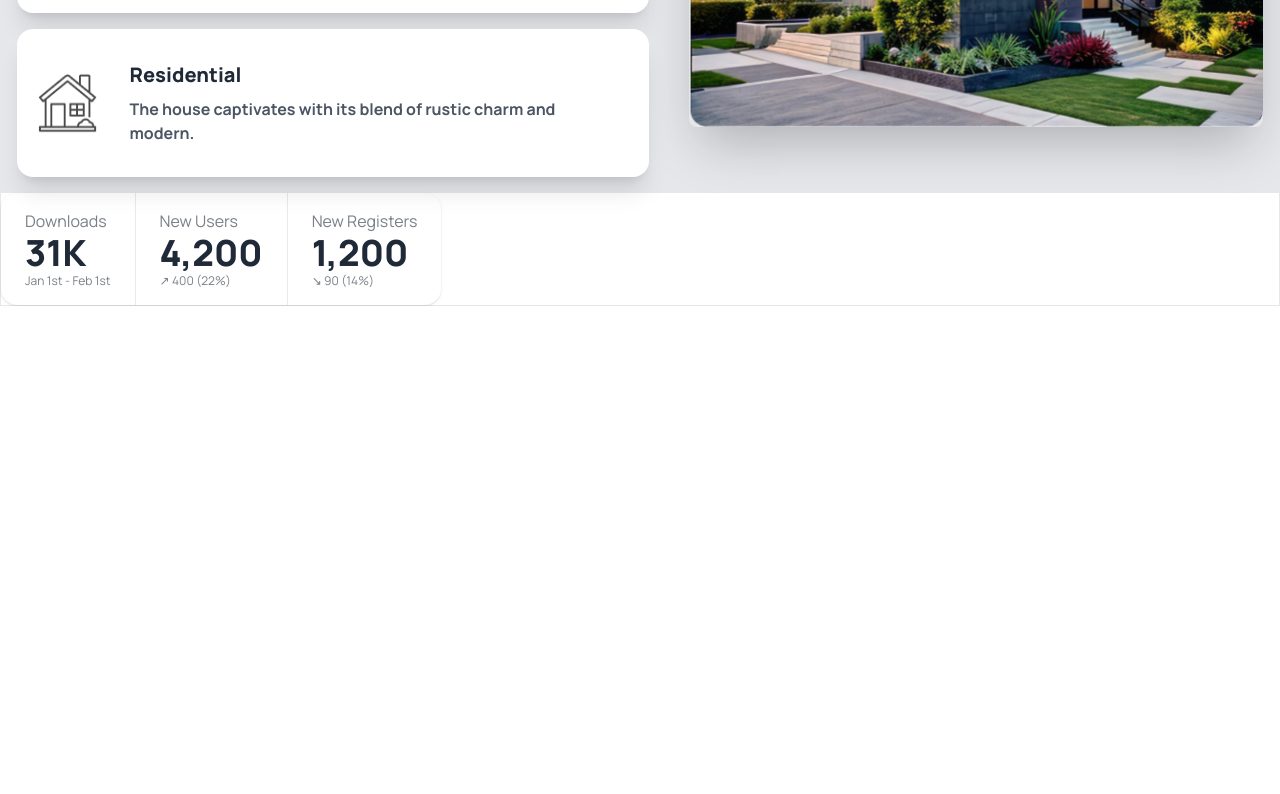
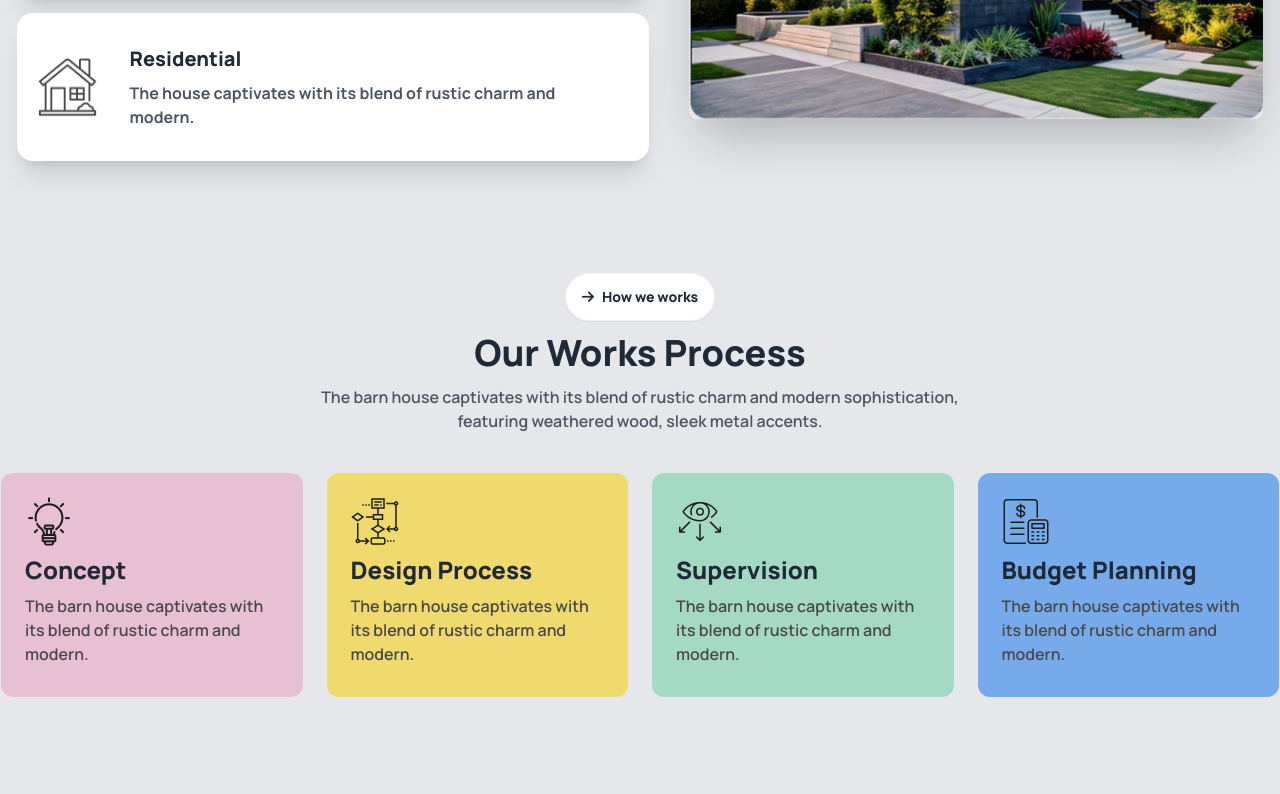
Before and after one commit to imonsheikh/a3-home-project, a plain HTML site: page index.html in a window 1280 px wide. Shown: the part 1099-1893 px from the top of the page. Before the commit the page ends 1405 px from the top, so only its background shows below. Drawn offline with nearby package versions, Linux system fonts and the light colour scheme.

Commit message:
our works section is completed

```diff
--- a/index.html
+++ b/index.html
@@ -143,9 +143,9 @@
                 <div class="lg:-ml-4 lg:flex hidden">
                     <img src="./assets/Vector.png" alt="">
                 </div>
-            <button class="btn rounded-full font-extrabold text-xl bg-white"><i class="fa-solid fa-arrow-right"></i> About Us</button>
+            <button class="btn rounded-full font-extrabold text-sm bg-white"><i class="fa-solid fa-arrow-right"></i> About Us</button>
 
-                <h1 class="text-5xl font-black">We design thoughtful, liveable spaces</h1>
+                <h1 class="text-4xl font-black">We design thoughtful, liveable spaces</h1>
                 <p class="py-6 font-semibold text-gray-600">
                     The barn house captivates with its blend of rustic charm and
                     modern sophistication, featuring weathered wood, sleek metal accents.
@@ -183,7 +183,7 @@
         <!-- About us ends  -->
 
             <!-- count section starts  -->
-            <div class="stats stats-vertical lg:stats-horizontal shadow">
+            <!-- <div class="stats stats-vertical lg:stats-horizontal shadow">
                 <div class="stat">
                   <div class="stat-title">Downloads</div>
                   <div class="stat-value">31K</div>
@@ -201,8 +201,56 @@
                   <div class="stat-value">1,200</div>
                   <div class="stat-desc">↘︎ 90 (14%)</div>
                 </div>
-              </div>
+              </div> -->
             <!-- count section ends  -->
+
+
+          <!-- How we works starts  -->
+           <section class="bg-gray-200 py-24">
+           <div class="text-center lg:w-1/2 mx-auto space-y-3">
+            <button class="btn rounded-full font-extrabold text-sm bg-white"><i class="fa-solid fa-arrow-right"></i>How we works</button>
+
+            <h1 class="text-4xl font-black">Our Works Process</h1>
+            <p class=" font-semibold text-gray-600">
+              The barn house captivates with its blend of rustic charm and modern sophistication, featuring weathered wood, sleek metal accents.
+            </p>
+           </div>
+
+           <!-- card section  -->
+            <div class="grid lg:grid-cols-4 md:grid-cols-2 grid-cols-1 gap-6 mt-10">
+
+              <!-- card1 -->
+              <div class="min-h-56 bg-[#E7C1D3] rounded-xl p-6 space-y-2">
+              <img src="./assets/concept.png" alt="img">
+              <h2 class="text-2xl font-extrabold">Concept</h2>
+              <p class="font-semibold text-[#494949]">The barn house captivates with its blend of rustic charm and modern.</p>
+               </div>
+
+              <!-- card2 -->
+              <div class="min-h-56 bg-[#EFDA6E] rounded-xl p-6 space-y-2">
+              <img src="./assets/flow-chart.png" alt="img">
+              <h2 class="text-2xl font-extrabold">Design Process</h2>
+              <p class="font-semibold text-[#494949]">The barn house captivates with its blend of rustic charm and modern.</p>
+               </div>
+
+              <!-- card3 -->
+              <div class="min-h-56 bg-[#A4DAC3] rounded-xl p-6 space-y-2">
+              <img src="./assets/vision.png" alt="img">
+              <h2 class="text-2xl font-extrabold">Supervision</h2>
+              <p class="font-semibold text-[#494949]">The barn house captivates with its blend of rustic charm and modern.</p>
+               </div>
+
+              <!-- card4 -->
+              <div class="min-h-56 bg-[#77AAEA] rounded-xl p-6 space-y-2">
+              <img src="./assets/budget-planning.png" alt="img">
+              <h2 class="text-2xl font-extrabold">Budget Planning</h2>
+              <p class="font-semibold text-[#494949]">The barn house captivates with its blend of rustic charm and modern.</p>
+               </div>
+
+
+            </div>
+           </section>
+          <!-- How we works ends  -->
     </main>
 
     <footer>
```
